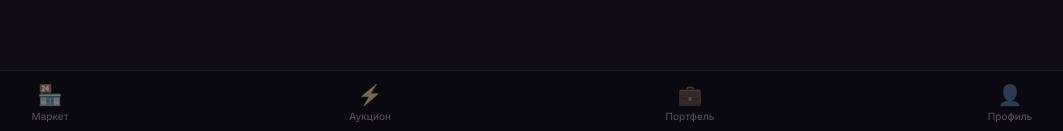
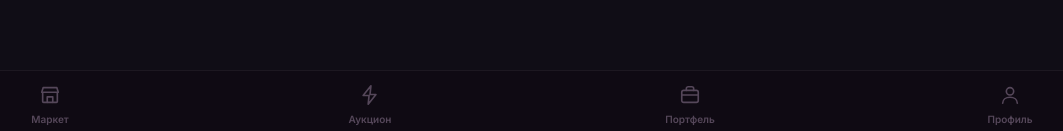
Before and after one commit to potonnickpridumayu/giftsafe-miniapp, a React (Vite) app: page /sell in a window 1280 px wide. Shown: the part 666-797 px from the top of the page, without its empty margins (110-1173 px from the left). Built offline with nearby package versions, Linux system fonts and the light colour scheme; what @tonconnect/ui-react would draw is missing.

Commit message:
navbar: svg icons, ruby pill active state

```diff
--- a/src/components/NavBar.jsx
+++ b/src/components/NavBar.jsx
@@ -1,12 +1,58 @@
 import { useLocation, useNavigate } from 'react-router-dom'
 import { useTelegram } from '../hooks/useTelegram'
 
+const ICONS = {
+  market: (
+    <>
+      <path d="M3 9l1.5-5h15L21 9" />
+      <path d="M4 9h16v10a1 1 0 0 1-1 1H5a1 1 0 0 1-1-1V9z" />
+      <path d="M9 20v-6h6v6" />
+    </>
+  ),
+  auction: (
+    <>
+      <path d="M13 2L4.5 12.5H11L10 22l8.5-10.5H12L13 2z" />
+    </>
+  ),
+  portfolio: (
+    <>
+      <rect x="3" y="7" width="18" height="13" rx="2" />
+      <path d="M8 7V5a2 2 0 0 1 2-2h4a2 2 0 0 1 2 2v2" />
+      <path d="M3 12h18" />
+    </>
+  ),
+  profile: (
+    <>
+      <circle cx="12" cy="8" r="4" />
+      <path d="M4 21c0-4 3.6-6.5 8-6.5s8 2.5 8 6.5" />
+    </>
+  ),
+}
+
 const tabs = [
-  { path: '/', icon: '🏪', label: 'Маркет' },
-  { path: '/auctions', icon: '⚡', label: 'Аукцион' },
-  { path: '/portfolio', icon: '💼', label: 'Портфель' },
-  { path: '/profile', icon: '👤', label: 'Профиль' },
+  { path: '/', icon: 'market', label: 'Маркет' },
+  { path: '/auctions', icon: 'auction', label: 'Аукцион' },
+  { path: '/portfolio', icon: 'portfolio', label: 'Портфель' },
+  { path: '/profile', icon: 'profile', label: 'Профиль' },
 ]
+
+function TabIcon({ name, active }) {
+  return (
+    <svg
+      width="22"
+      height="22"
+      viewBox="0 0 24 24"
+      fill="none"
+      stroke={active ? '#fff' : 'var(--text-muted)'}
+      strokeWidth="1.8"
+      strokeLinecap="round"
+      strokeLinejoin="round"
+      style={{ transition: 'stroke 0.2s' }}
+    >
+      {ICONS[name]}
+    </svg>
+  )
+}
 
 export default function NavBar() {
   const location = useLocation()
@@ -20,7 +66,7 @@ export default function NavBar() {
       left: 0,
       right: 0,
       height: 'calc(64px + env(safe-area-inset-bottom, 0px))',
-      background: 'rgba(10, 10, 15, 0.95)',
+      background: 'rgba(16, 11, 20, 0.95)',
       backdropFilter: 'blur(20px)',
       borderTop: '1px solid rgba(255,255,255,0.06)',
       display: 'flex',
@@ -42,40 +88,37 @@ export default function NavBar() {
               flexDirection: 'column',
               alignItems: 'center',
               justifyContent: 'center',
-              gap: 3,
+              gap: 4,
               background: 'none',
               border: 'none',
               cursor: 'pointer',
-              padding: '8px 0',
-              transition: 'opacity 0.15s',
+              padding: '6px 0',
             }}
           >
             <span style={{
-              fontSize: 20,
-              filter: active ? 'none' : 'grayscale(0.6) opacity(0.5)',
-              transition: 'filter 0.2s',
+              display: 'flex',
+              alignItems: 'center',
+              justifyContent: 'center',
+              width: 44,
+              height: 28,
+              borderRadius: 999,
+              background: active
+                ? 'linear-gradient(135deg, var(--gold), var(--gold-deep))'
+                : 'transparent',
+              boxShadow: active ? 'var(--gold-glow)' : 'none',
+              transition: 'background 0.2s, box-shadow 0.2s',
             }}>
-              {tab.icon}
+              <TabIcon name={tab.icon} active={active} />
             </span>
             <span style={{
               fontSize: 10,
-              fontWeight: 500,
-              color: active ? 'var(--gold)' : 'var(--text-muted)',
+              fontWeight: 600,
+              color: active ? 'var(--gold-light)' : 'var(--text-muted)',
               fontFamily: 'var(--font-body)',
               transition: 'color 0.2s',
             }}>
               {tab.label}
             </span>
-            {active && (
-              <span style={{
-                position: 'absolute',
-                bottom: 'calc(64px + env(safe-area-inset-bottom, 0px) - 2px)',
-                width: 20,
-                height: 2,
-                background: 'var(--gold)',
-                borderRadius: 1,
-              }} />
-            )}
           </button>
         )
       })}
```
